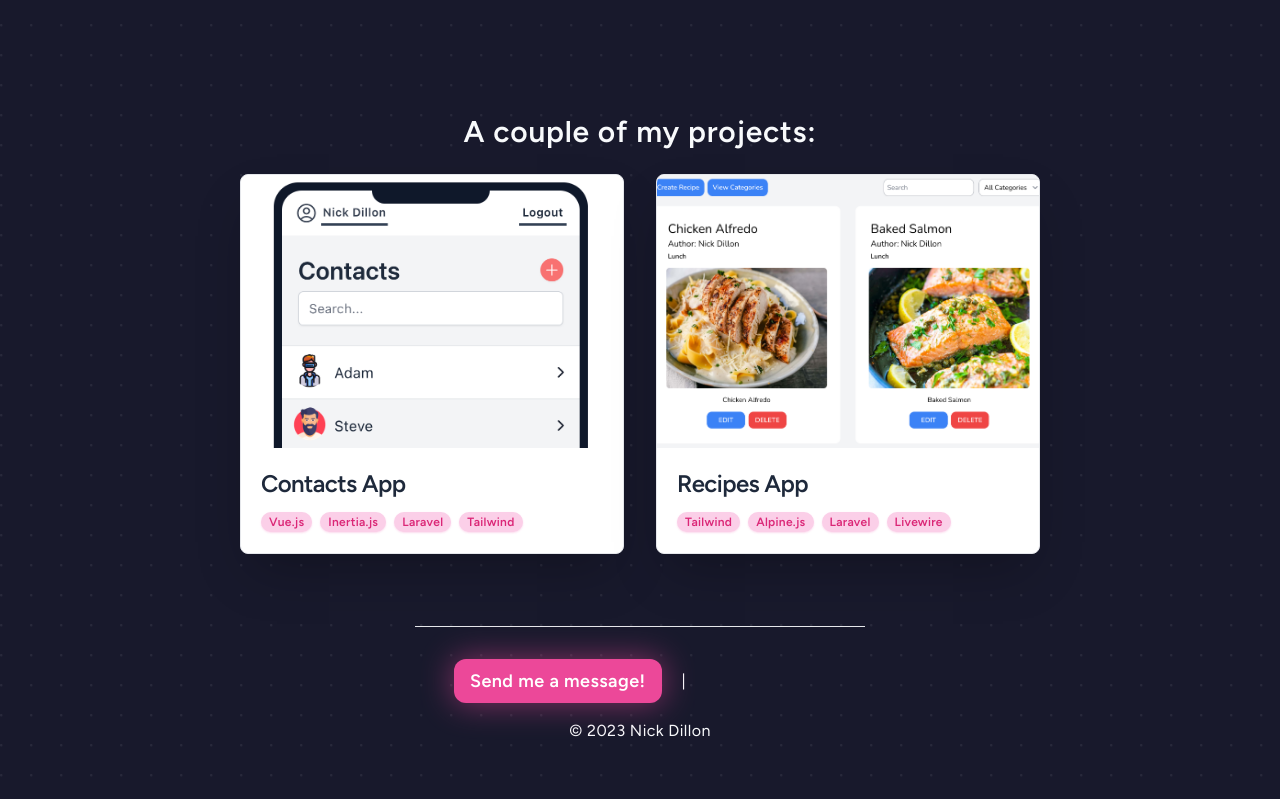
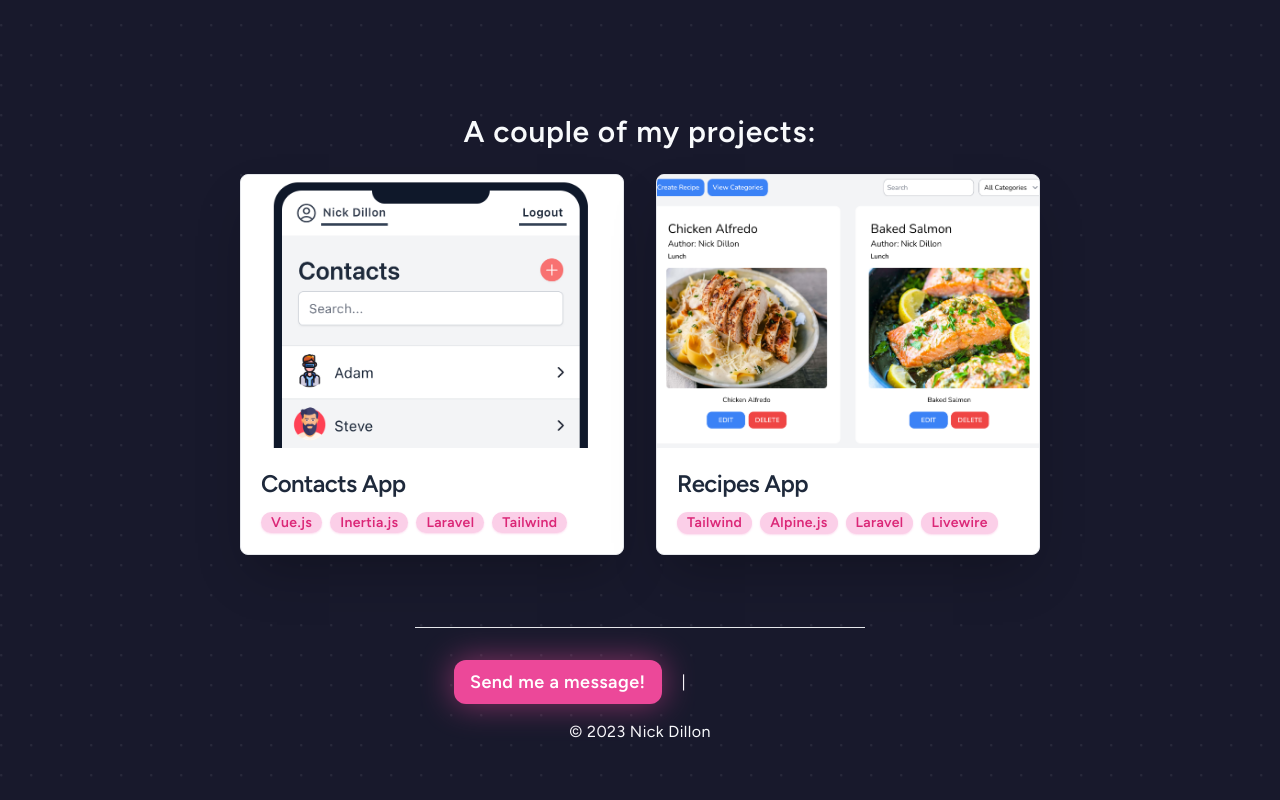
Before and after one commit to NickDillon1412/portfolio-site, a Vue app: page / in a window 1280 px wide. Shown: the part 1446-2246 px from the top of the page. Built offline with nearby package versions, Linux system fonts and the light colour scheme; some icons are missing.

Commit message:
Updated tech pill size on desktop

```diff
--- a/src/components/Projects.vue
+++ b/src/components/Projects.vue
@@ -10,7 +10,7 @@
 							project.title }}</h5>
 						<ul v-for="tech in project.technologies" class="inline-block pt-3">
 							<li
-								class="px-2 py-0.5 mr-2 text-xs font-semibold text-pink-600 bg-pink-200 rounded-full shadow-sm shadow-pink-200/75">
+								class="px-2 sm:px-2.5 py-0.5 sm:py-[.8px] mr-2 text-xs sm:text-sm font-semibold text-pink-600 bg-pink-200 rounded-full shadow-sm shadow-pink-200/75">
 								{{ tech }}</li>
 						</ul>
 					</div>
```
